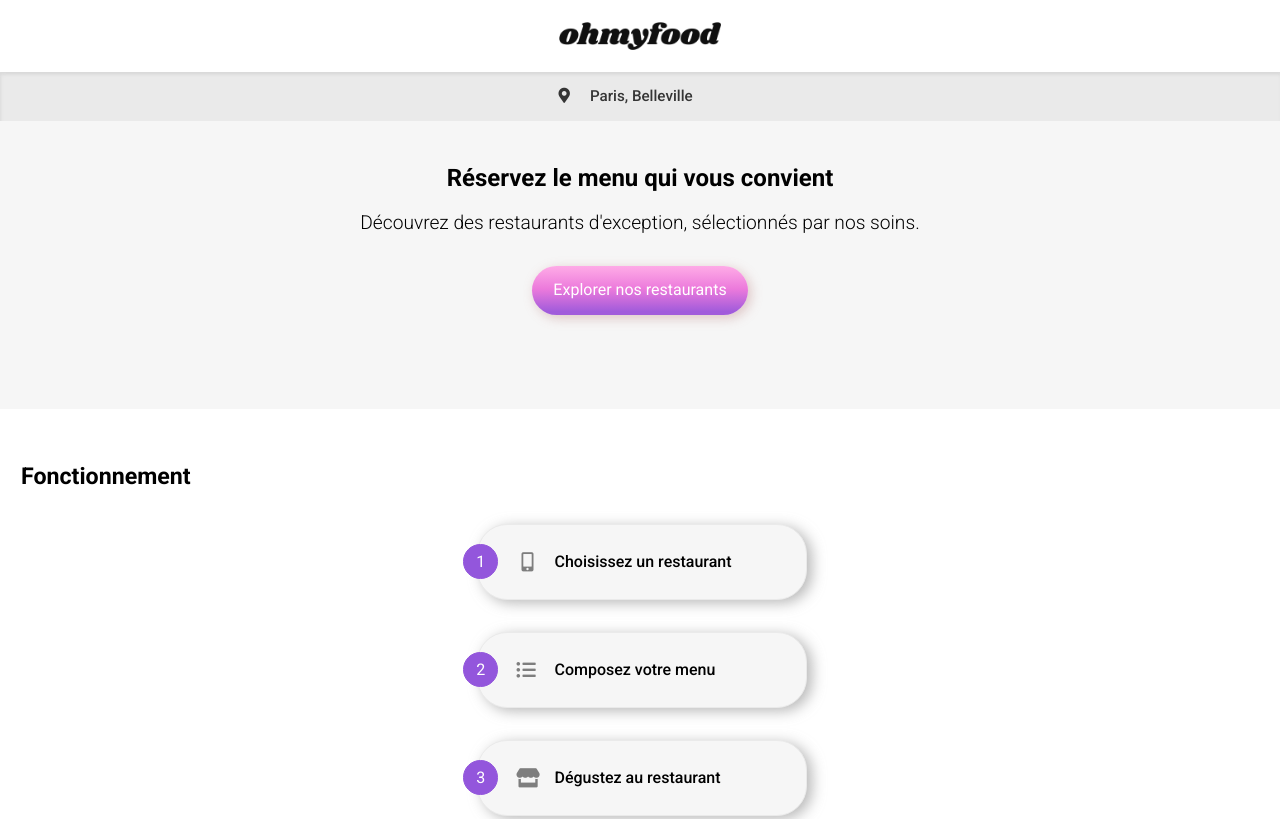
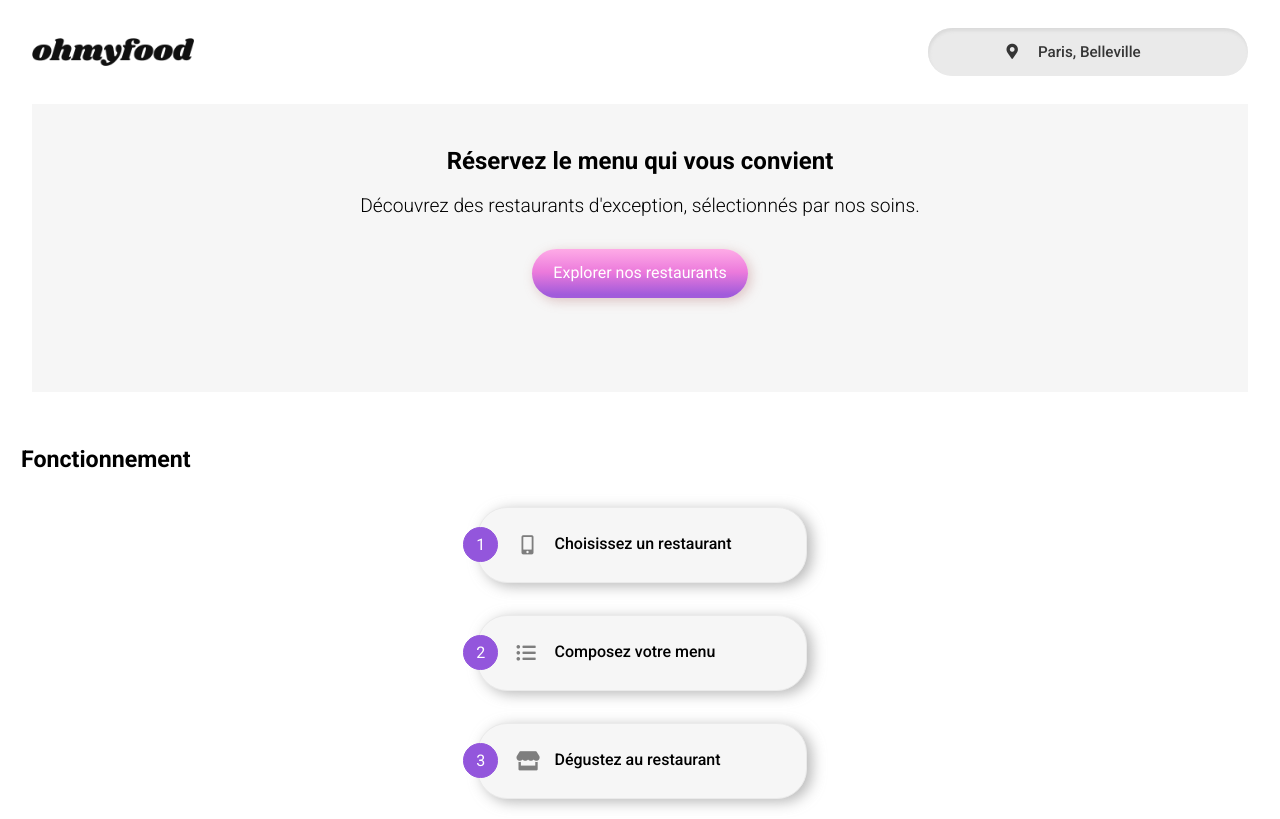
Before and after one commit to jeanmarcj/JeanMarcJuif_3_09022021, a plain HTML site: page index.html in a window 1280 px wide. Shown: the top 819 px of the page. Drawn offline with Linux system fonts and the light colour scheme; a web font is replaced by a local one.

Commit message:
Responsive design de index.html pour tablette 768px.

```diff
--- a/SASS/style.scss
+++ b/SASS/style.scss
@@ -380,5 +380,45 @@ a:active {
             .card-footer i {
                 left: 275px;
             }
+      }
+    /*  ======================
+        Tablette >768px
+        ====================== */
+        @media only screen and (min-width: 768px) {
+            #location,
+            #reservation {
+                width: 95%;
+            }
+            #location {
+                margin: 0 auto 1rem auto;
+                border-radius: 25px;
+            }
+            #reservation {
+                margin: 0 auto;
+            }
+            #restaurants article {
+                margin-bottom: 2.5rem;
+            }
+        }
+    /*  ======================
+        Desktop >1024px
+        ====================== */
+        @media only screen and (min-width: 1024px) {
+            .logo-container {
+                margin: 0 2rem;
+                display: flex;
+                align-items: center;
+                justify-content: space-between;
+                align-content: center;
+                height: 6.5rem;
 
-      }
+            }
+
+            nav img {
+                margin: 1.375rem 0;
+            }
+            #location {
+                width: 20rem;
+                margin: 0;
+            }
+        }
--- a/index.html
+++ b/index.html
@@ -32,7 +32,8 @@
 
 <body>
 
-  <!-- header -->
+  <div class="logo-container">
+    <!-- nav logo -->
     <nav>
       <img src="img/logo/ohmyfood.png" alt="Logo ohmyfood" />
     </nav>
@@ -41,6 +42,7 @@
     <div id="location">
       <i class="fa fa-map-marker-alt"></i>
       <span>Paris, Belleville</span>
+    </div>
   </div>
 
   <!-- header -->
```
Also changed, not shown: css/main.css, 1 other file. Lines whose indentation alone changed are shown as unchanged.
